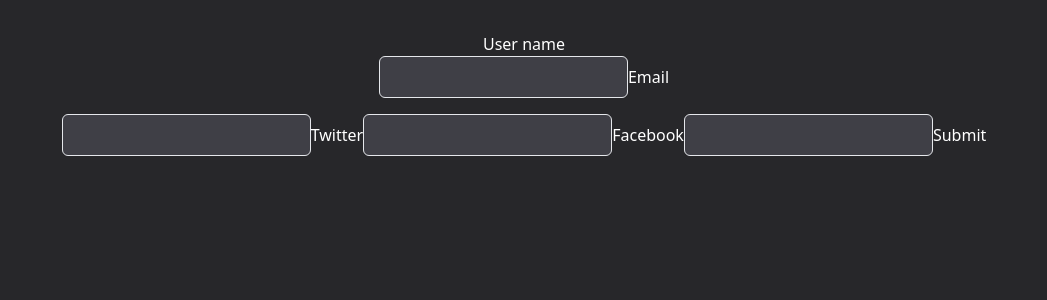
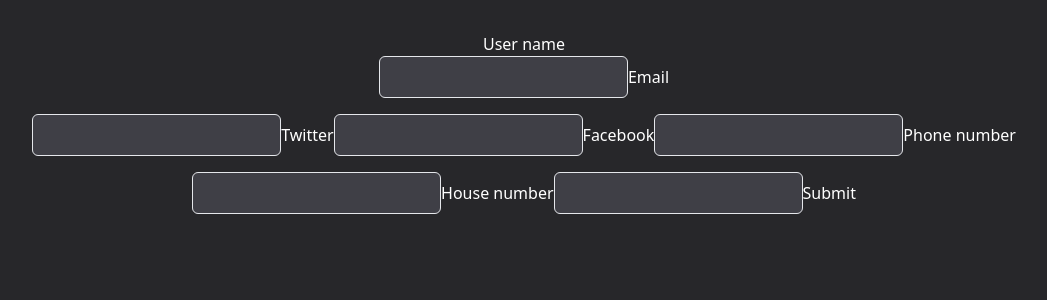
Before and after one commit to Smailen5/react-form-exercise, a React (Vite) app: page / in a window 1280 px wide. Shown: the top 300 px of the page, without its empty margins (116-1163 px from the left). Built offline with nearby package versions, Linux system fonts and the light colour scheme; no server answers.

Commit message:
aggiunto array per salvare due numeri di telefono diversi invece di usare un oggetto nidificato

```diff
--- a/src/components/YouTubeForm.jsx
+++ b/src/components/YouTubeForm.jsx
@@ -18,6 +18,7 @@ export const YouTubeForm = () => {
           twitter: "",
           facebook: "",
         },
+        phoneNumber: ["", ""],
       };
     },
   });
@@ -86,7 +87,7 @@ export const YouTubeForm = () => {
         <label htmlFor="twitter" className="flex justify-between items-center">
           Twitter
         </label>
-          {/* Essendo in un oggetto nidificato non dimenticare la dot. notation */}
+        {/* Essendo in un oggetto nidificato non dimenticare la dot. notation */}
         <input type="text" id="twitter" {...register("social.twitter")} />
 
         <label htmlFor="facebook" className="flex justify-between items-center">
@@ -94,6 +95,24 @@ export const YouTubeForm = () => {
         </label>
 
         <input type="text" id="facebook" {...register("social.facebook")} />
+
+        <label
+          htmlFor="phone-primary"
+          className="flex justify-between items-center"
+        >
+          Phone number
+        </label>
+          {/* Ricorda la dot. notation e non la [] notation */}
+        <input type="number" id="phone-primary" {...register("phoneNumber.0")} />
+
+        <label
+          htmlFor="phone-secondary"
+          className="flex justify-between items-center"
+        >
+          House number
+        </label>
+
+        <input type="number" id="phone-secondary" {...register("phoneNumber.1")} />
 
         <button type="submit" className="w-full p-4 bg-stone-500 rounded-md">
           Submit
```
Also changed, not shown: 1 other file (tests, documents, lock files or other folders).
